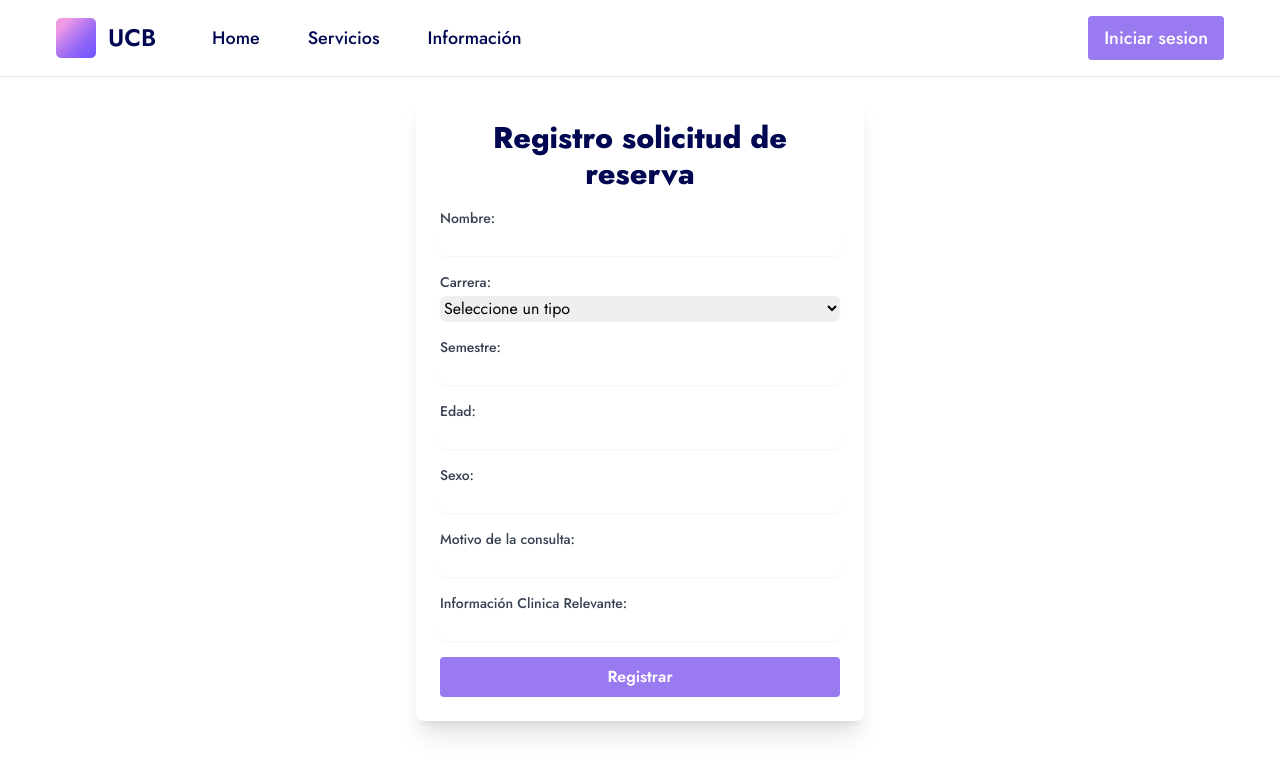
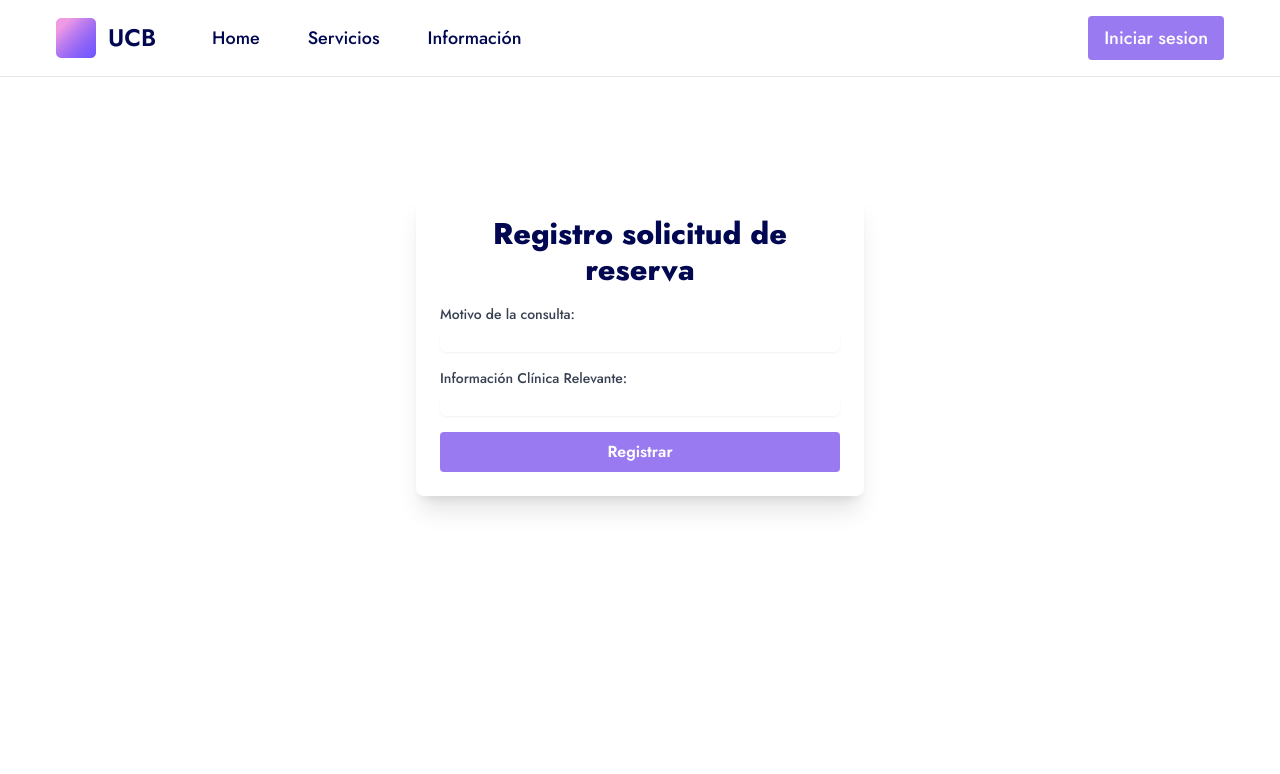
Before and after one commit to 615Alberto615/SeguridadFront, a React (Vite) app: page /formConsulta in a window 1280 px wide. Shown: the top 774 px of the page. Built offline with nearby package versions, Linux system fonts and the light colour scheme.

Commit message:
conexion regsitro consulta y arreglos

```diff
--- a/src/components/logeado/ConsultaForm.jsx
+++ b/src/components/logeado/ConsultaForm.jsx
@@ -1,78 +1,49 @@
 import { useState } from 'react';
 import { motion } from 'framer-motion';
 import { fadeIn } from '../../variants';
+import useQuoteStore from '../../store/useQuoteStore';  // Importa el store correctamente
 
 const ConsultaForm = () => {
-  const [formActivo] = useState(false);
-  const [carrera, setCarrera] = useState('');
-  const [nombre, setNombre] = useState('');
-  const [semestre, setSemestre] = useState('');
-  const [edad, setEdad] = useState('');
     const [motivo, setMotivo] = useState('');
     const [inforel, setInforel] = useState('');
-  const [sexo, setSexo] = useState('');
     const [showSuccessMessage, setShowSuccessMessage] = useState(false);
     const [error, setError] = useState('');
 
-  const carreras = ["Psicologia","Ing. Comercial", "Ing. de sistemas", "Ing. ambiental", "Derecho"];
-
-  const { addConsulta } = 0;
-
-  const validateForm = () => {
-    if (!carrera) {
-      setError('Seleccione la carrera a la que pertenece.');
-      return false;
-    }
-    if (!nombre) {
-      setError('Ingrese su nombre completo.');
-      return false;
-    }
-    if (!semestre && semestre>=0 && semestre<=30) {
-      setError('Ingrese su semestre o un semestre valido.');
-      return false;
-    }
-    if (!edad && edad>=0) {
-        setError('Ingrese su edad o una edad valida.');
-        return false;
-      }
-
-      if (!sexo) {
-        setError('Ingrese el sexo al que pertenece.');
-        return false;
-      }
-      if (!motivo) {
-        setError('Ingrese el motivo de consulta completo.');
-        return false;
-      }
-      if (!inforel) {
-        setError('Ingrese su informacion clinica relevante si no tiene ingrese "ninguna".');
-        return false;
-      }
-    return true;
-  };
-
+    const { addQuote } = useQuoteStore();
+    const token = localStorage.getItem('token');
+    const userId = localStorage.getItem('userId');
+    const appointmentRequest=localStorage.getItem('appointmentRequest');
+    const availabilityId=localStorage.getItem('availabilityId');
     const handleSubmit = async (e) => {
         e.preventDefault();
-    if (!validateForm()) {
-      return;
-    }
+
 
         const formData = {
-      nombre,
-      carrera,
-      semestre,
-      edad,
-      sexo,
-      motivo,
-      inforel,
-      status: formActivo,
+            quotesId: null,
+            reason: motivo,
+            typeQuotes: "Initial",
+            status: 1,
+            appointmentRequest: appointmentRequest,
+            appointmentStatusId: 1,
+            availabilityId: availabilityId,
+            userId: userId
         };
 
         try {
-      await addConsulta(1, formData); // Asumiendo que 1 es el ID del paciente
+            const result = await addQuote(formData, token);
+            if (result && result.code === 200) {
                 setShowSuccessMessage(true);
-      setError(''); // Limpia errores previos
-      setTimeout(() => setShowSuccessMessage(false), 3000); // Oculta el mensaje después de 3 segundos
+                setError('');
+                setTimeout(() => {
+                  setShowSuccessMessage(false);
+                  setMotivo(''); // Resetea el campo motivo
+                  setInforel(''); // Resetea el campo inforel
+                  window.location.href = '/consultas';
+              }, 3000);
+
+            } else {
+                setError(`Error al registrar la solicitud: ${result.message}`);
+            }
         } catch (error) {
             console.error('Error al hacer la solicitud:', error);
             setError('Ocurrió un error al registrar la solicitud.');
@@ -83,15 +54,14 @@ const ConsultaForm = () => {
         <motion.div
             variants={fadeIn('up', 0.3)}
             initial='hidden'
-      whileInView={'show'}
-      viewport={{ once: false, amount: 0.7 }}
-      className="container mx-auto mt-24"
+            whileInView='show'
+            className="container mx-auto mt-48"
         >
             <div className="bg-white shadow-xl rounded-lg p-6 max-w-md mx-auto ">
                 <h2 className="text-center text-3xl font-extrabold mb-4 text-primary">Registro solicitud de reserva</h2>
                 {showSuccessMessage && (
                     <div className="text-center p-4 mb-4 text-sm text-green-700 bg-green-100 rounded-lg" role="alert">
-            Solicitud reegistrada con exito.
+                        Solicitud registrada con éxito.
                     </div>
                 )}
                 {error && (
@@ -101,73 +71,17 @@ const ConsultaForm = () => {
                 )}
                 <form onSubmit={handleSubmit} className="space-y-4">
                     <div>
-                <label htmlFor="nombre" className="block text-sm font-medium text-gray-700">Nombre:</label>
-                <input
-                type="text"
-                id="nombre"
-                value={nombre}
-                onChange={(e) => setNombre(e.target.value)}
-                className="mt-1 block w-full rounded-md border-gray-300 shadow-sm focus:border-indigo-500 focus:ring-indigo-500"
-                />
-            </div>
-
-          <div>
-            <label htmlFor="carrera" className="block text-sm font-medium text-gray-700">Carrera:</label>
-            <select
-              id="carrera"
-              value={carrera}
-              onChange={(e) => setCarrera(e.target.value)}
-              className="mt-1 block w-full rounded-md border-gray-300 shadow-sm focus:border-indigo-500 focus:ring-indigo-500"
-            >
-              <option value="">Seleccione un tipo</option>
-              {carreras.map((tipo) => (
-                <option key={tipo} value={tipo}>{tipo}</option>
-              ))}
-            </select>
-          </div>
-              {/**/}
-          <div>
-            <label htmlFor="semestre" className="block text-sm font-medium text-gray-700">Semestre:</label>
-            <input
-              type="text"
-              id="semestre"
-              value={semestre}
-              onChange={(e) => setSemestre(e.target.value)}
-              className="mt-1 block w-full rounded-md border-gray-300 shadow-sm focus:border-indigo-500 focus:ring-indigo-500"
-            />
-          </div>
-          <div>
-            <label htmlFor="edad" className="block text-sm font-medium text-gray-700">Edad:</label>
-            <input
-              type="text"
-              id="edad"
-              value={edad}
-              onChange={(e) => setEdad(e.target.value)}
-              className="mt-1 block w-full rounded-md border-gray-300 shadow-sm focus:border-indigo-500 focus:ring-indigo-500"
-            />
-          </div>
-          <div>
-            <label htmlFor="sexo" className="block text-sm font-medium text-gray-700">Sexo:</label>
-            <input
-              type="text"
-              id="sexo"
-              value={sexo}
-              onChange={(e) => setSexo(e.target.value)}
-              className="mt-1 block w-full rounded-md border-gray-300 shadow-sm focus:border-indigo-500 focus:ring-indigo-500"
-            />
-          </div>
-          <div>
                         <label htmlFor="motivo" className="block text-sm font-medium text-gray-700">Motivo de la consulta:</label>
                         <input
                             type="text"
                             id="motivo"
                             value={motivo}
                             onChange={(e) => setMotivo(e.target.value)}
-              className="mt-1 block w-full rounded-md border-black-300  shadow-sm focus:border-indigo-500 focus:ring-indigo-500"
+                            className="mt-1 block w-full rounded-md border-black-300 shadow-sm focus:border-indigo-500 focus:ring-indigo-500"
                         />
                     </div>
                     <div>
-            <label htmlFor="inforel" className="block text-sm font-medium text-gray-700">Información Clinica Relevante:</label>
+                        <label htmlFor="inforel" className="block text-sm font-medium text-gray-700">Información Clínica Relevante:</label>
                         <input
                             type="text"
                             id="inforel"
@@ -176,22 +90,9 @@ const ConsultaForm = () => {
                             className="mt-1 block w-full rounded-md border-gray-300 shadow-sm focus:border-indigo-500 focus:ring-indigo-500"
                         />
                     </div>
-{/* <div className="flex items-center justify-between">
-            <span className="text-sm font-medium text-gray-700">Alergia activa</span>
-            <button
-              type="button"
-              onClick={() => setAlergiaActiva(!alergiaActiva)}
-              className={`${alergiaActiva ? 'bg-green-500' : 'bg-red-500'} rounded-full px-3 py-1 text-white`}
-            >
-              {alergiaActiva ? 'Activa' : 'Inactiva'}
-            </button>
-          </div>
-*/}
-
                     <button
                         type="submit"
-            className="w-full py-2 px-8 bg-secondary font-semibold text-white rounded
-            hover:bg-primary transition-all duration-300"
+                        className="w-full py-2 px-8 bg-secondary font-semibold text-white rounded hover:bg-primary transition-all duration-300"
                     >
                         Registrar
                     </button>
@@ -199,6 +100,6 @@ const ConsultaForm = () => {
             </div>
         </motion.div>
     );
-}
+};
 
 export default ConsultaForm;
--- a/src/components/logeado/SeleccionarHor.jsx
+++ b/src/components/logeado/SeleccionarHor.jsx
@@ -32,6 +32,7 @@ const HorarioModal = ({ isOpen, onClose,therapist }) => {
             status: true,
             userPatientId: localStorage.getItem('userId'), // Asumiendo que también almacenamos userId en localStorage
             userPsychiatristId: therapist.peopleId, // Este valor debe ser configurado según la lógica de tu aplicación
+
         };
 
         try {
@@ -39,6 +40,8 @@ const HorarioModal = ({ isOpen, onClose,therapist }) => {
             if (result.code === 200) {
                 setMessage('Solicitud realizada con éxito.');
                 setMessageType('success');
+                localStorage.setItem('appointmentRequest', selectedDateTime),
+                localStorage.setItem('availabilityId',therapist.peopleId ),
                 setTimeout(() => {
                     onClose();
                     navigate('/formConsulta');
--- /dev/null
+++ b/src/service/quoteService.js
@@ -0,0 +1,15 @@
+import axios from 'axios';
+
+const API_BASE_URL = 'http://localhost:8004/api/v1/quote';
+
+export const createQuote = async (quoteData, token) => {
+    try {
+        const response = await axios.post(`${API_BASE_URL}/create`, quoteData, {
+            headers: { Authorization: `Bearer ${token}` }
+        });
+        return response.data;
+    } catch (error) {
+        console.error('Error creating quote: ', error);
+        throw error;
+    }
+};
--- /dev/null
+++ b/src/store/useQuoteStore.js
@@ -0,0 +1,15 @@
+import { create } from 'zustand';
+import { createQuote } from '../service/quoteService';
+
+const useQuoteStore = create((set, get) => ({
+    quotes: [],
+    addQuote: async (quoteData, token) => {
+        const result = await createQuote(quoteData, token);
+        if (result && result.code === 200) {
+            set({ quotes: [...get().quotes, result.data] });  // Agregar la nueva cita al estado
+        }
+        return result;
+    }
+}));
+
+export default useQuoteStore;
```
Lines whose indentation alone changed are shown as unchanged.
